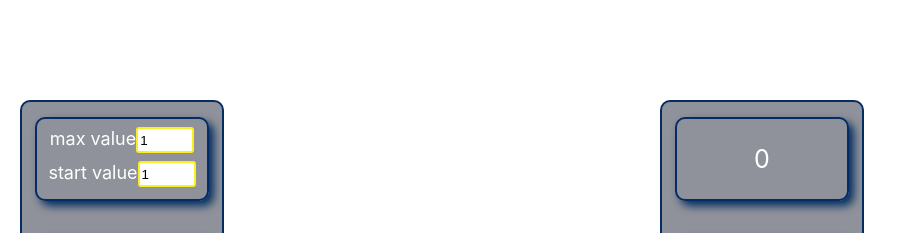
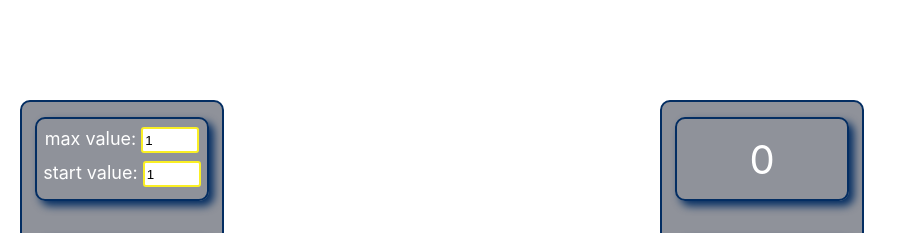
Before and after one commit to Anton-not-found/counter, a React (Create React App) app: page / in a window 1280 px wide. Shown: the top 233 px of the page, without its empty margins (0-907 px from the left). Built offline with nearby package versions, Linux system fonts and the light colour scheme.

Commit message:
all errors added

```diff
--- a/src/components/Counter.module.css
+++ b/src/components/Counter.module.css
@@ -11,7 +11,7 @@
     background-color: #8f929a;
 }
 
-.tablo {
+.display {
     display: flex;
     justify-content: center;
     align-items:center;
@@ -21,7 +21,7 @@
     margin-top: 15px;
     border-radius: 10px;
     box-shadow: 5px 5px 8px #032d62;
-    font-size: 25px;
+    font-size: 40px;
     color: white;
 }
 
@@ -35,27 +35,11 @@
     margin-top: 15px;
     border-radius: 10px;
     box-shadow: 5px 5px 8px #032d62;
-    font-size: 25px;
+    font-size: 23px;
     color: #f80606;
 }
 
-
-.errorInput {
-    display: flex;
-    justify-content: center;
-    border: 2px solid #032d62;
-
-    width: 170px;
-    height: 80px;
-    margin-top: 15px;
-    border-radius: 10px;
-    box-shadow: 5px 5px 8px #032d62;
-    font-size: 25px;
-    color: red;
-    align-items:center;
-}
-
-.settingTablo{
+.incrValueMax{
     display: flex;
     justify-content: center;
     align-items:center;
@@ -65,10 +49,25 @@
     margin-top: 15px;
     border-radius: 10px;
     box-shadow: 5px 5px 8px #032d62;
-    font-size: 13px;
-    color: white;
+    font-size: 40px;
+    color: #f80202;
 }
 
+.settingDisplay{
+    display: flex;
+    justify-content: center;
+    align-items:center;
+    border: 2px solid #032d62;
+    width: 170px;
+    height: 80px;
+    margin-top: 15px;
+    border-radius: 10px;
+    box-shadow: 5px 5px 8px #032d62;
+    font-size: 20px;
+    text-align: center;
+    color: white;
+
+}
 .button {
     display: flex;
     border: 2px solid #032d62;
@@ -78,3 +77,32 @@
     box-shadow: 5px 5px 8px #032d62;
     align-items: center;
 }
+
+/*.errorInput {*/
+/*    display: flex;*/
+/*    justify-content: center;*/
+/*    border: 2px solid #032d62;*/
+
+/*    width: 170px;*/
+/*    height: 80px;*/
+/*    margin-top: 15px;*/
+/*    border-radius: 10px;*/
+/*    box-shadow: 5px 5px 8px #032d62;*/
+/*    font-size: 25px;*/
+/*    color: red;*/
+/*    align-items:center;*/
+/*}*/
+
+/*.settingTablo{*/
+/*    display: flex;*/
+/*    justify-content: center;*/
+/*    align-items:center;*/
+/*    border: 2px solid #032d62;*/
+/*    width: 170px;*/
+/*    height: 80px;*/
+/*    margin-top: 15px;*/
+/*    border-radius: 10px;*/
+/*    box-shadow: 5px 5px 8px #032d62;*/
+/*    font-size: 13px;*/
+/*    color: white;*/
+/*}*/
--- a/src/components/Counter.tsx
+++ b/src/components/Counter.tsx
@@ -3,7 +3,6 @@ import s from './Counter.module.css';
 import {SuperButton} from "./SuperButton";
 import {useSelector} from "react-redux";
 import {AppRootStateType} from "./store/store";
-
 
 type CounterPropsType = {
     displayValue: number
@@ -21,14 +20,14 @@ export const Counter = (props: CounterPropsType) => {
     const disableConditionResValue = counterDisplayValue === startInputValue
     const disabledButtonsDuringSetting = props.focusValue
 
-    const normalTablo = props.focusValue ? "enter values and press 'set'" : props.displayValue
-    const errorTablo = !props.errorValue
-    console.log(errorTablo)
+    const normalDisplay = props.focusValue ? "enter values and press 'set'" : props.displayValue
+    const errorDisplay = !props.errorValue
+    const conditionsClass = errorDisplay ? s.error : disableConditionIncrValue ? s.incrValueMax : props.focusValue ? s.settingDisplay : s.display
 
     return (
         <div className={s.counter}>
-            <div className={disableConditionIncrValue || errorTablo ? s.error : s.tablo}>
-                {errorTablo ? 'Incorrect value!' : normalTablo}
+            <div className={conditionsClass}>
+                {errorDisplay ? 'Incorrect value!' : normalDisplay}
             </div>
 
             <div className={s.button}>
--- a/src/components/Customizer.tsx
+++ b/src/components/Customizer.tsx
@@ -21,13 +21,13 @@ export const Customizer = (props: CustomizerPropsType) => {
                 <div className={s.inputItem}>
                     <SuperInput customizerSettings={props.customizerSettings}
                                 callback={props.callbackMax}
-                                title={'max value'}
+                                title={'max value: '}
                     />
                 </div>
                 <div className={s.inputItem}>
                     <SuperInput customizerSettings={props.customizerSettings}
                                 callback={props.callbackStart}
-                                title={'start value'}
+                                title={'start value: '}
                     />
 
                 </div>
```
